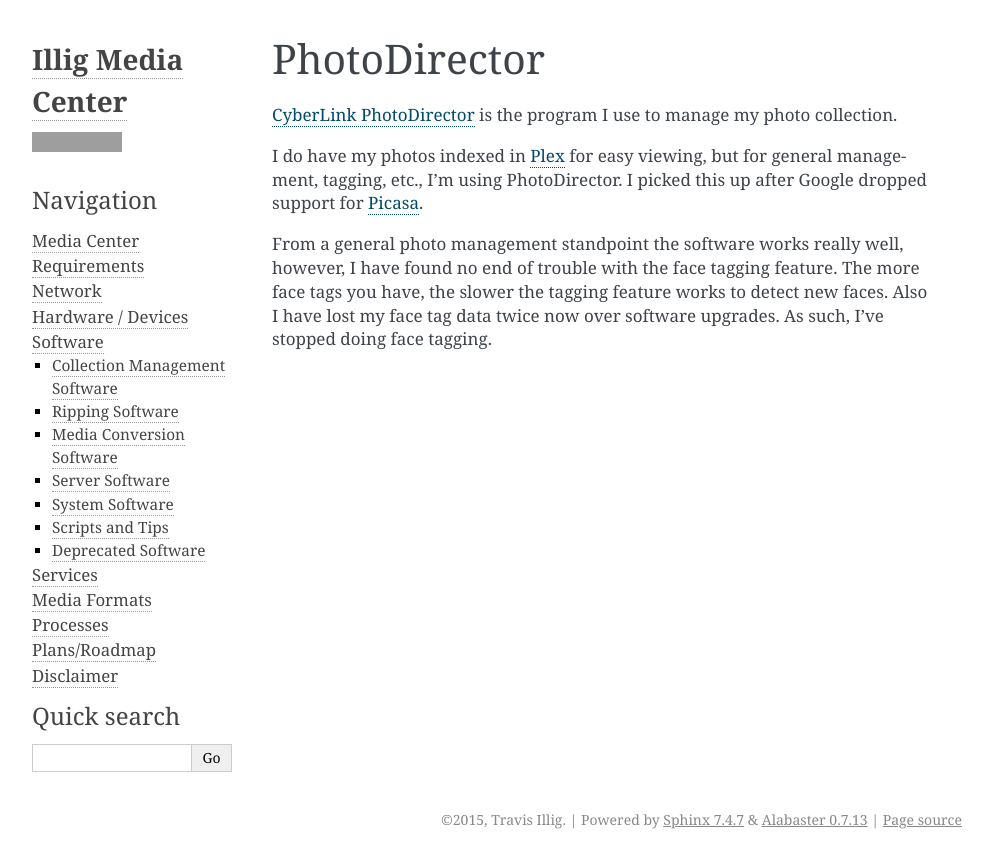
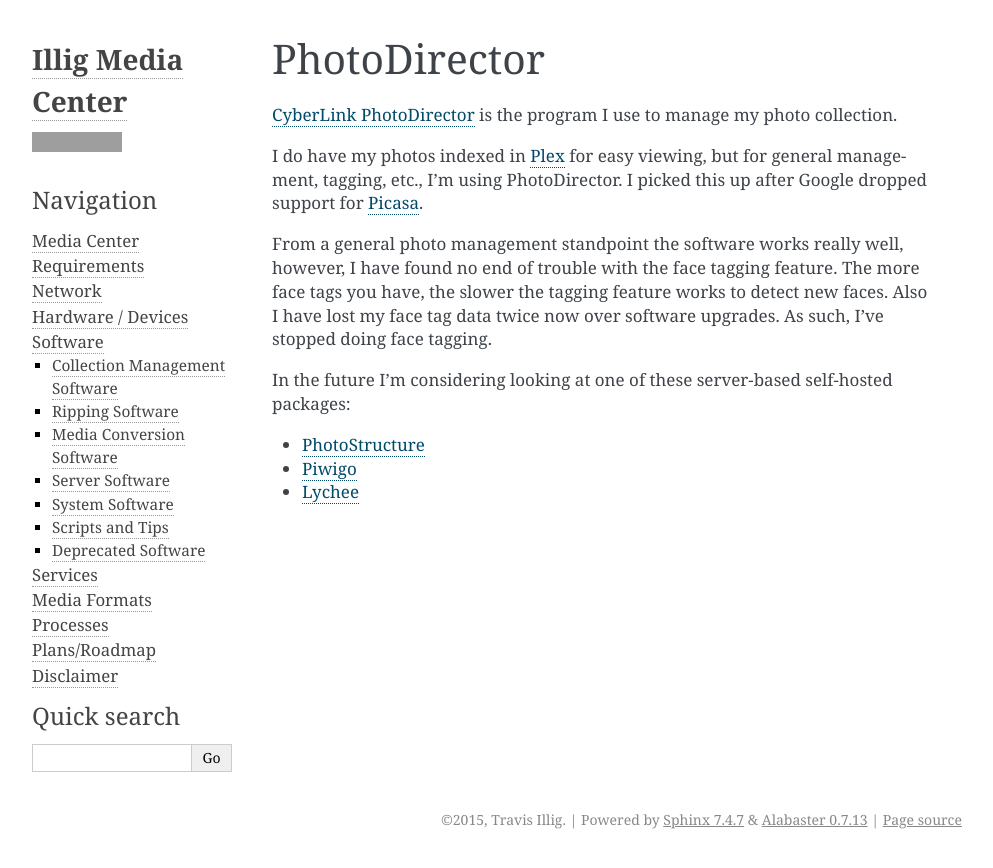
Before and after one commit to tillig/mediacenter, a Sphinx documentation site: the page built from docs/software/manage/photodirector.rst, in a window 1280 px wide. Shown: the top 868 px of the page, without its empty margins (148-1141 px from the left). Built offline with Sphinx 7.4.7, drawn with Linux system fonts in a browser that asks for light colours; grey boxes are pictures that could not be loaded.

Commit message:
Other possible photo management packages.

```diff
--- a/docs/software/manage/photodirector.rst
+++ b/docs/software/manage/photodirector.rst
@@ -7,3 +7,9 @@
 I do have my photos indexed in :doc:`Plex <../serve/plex>` for easy viewing, but for general management, tagging, etc., I'm using PhotoDirector. I picked this up after Google dropped support for :doc:`Picasa <../deprecated/picasa>`.
 
 From a general photo management standpoint the software works really well, however, I have found no end of trouble with the face tagging feature. The more face tags you have, the slower the tagging feature works to detect new faces. Also I have lost my face tag data twice now over software upgrades. As such, I've stopped doing face tagging.
+
+In the future I'm considering looking at one of these server-based self-hosted packages:
+
+* `PhotoStructure <https://photostructure.com/>`_
+* `Piwigo <https://piwigo.org/>`_
+* `Lychee <https://lychee.electerious.com/>`_
```
